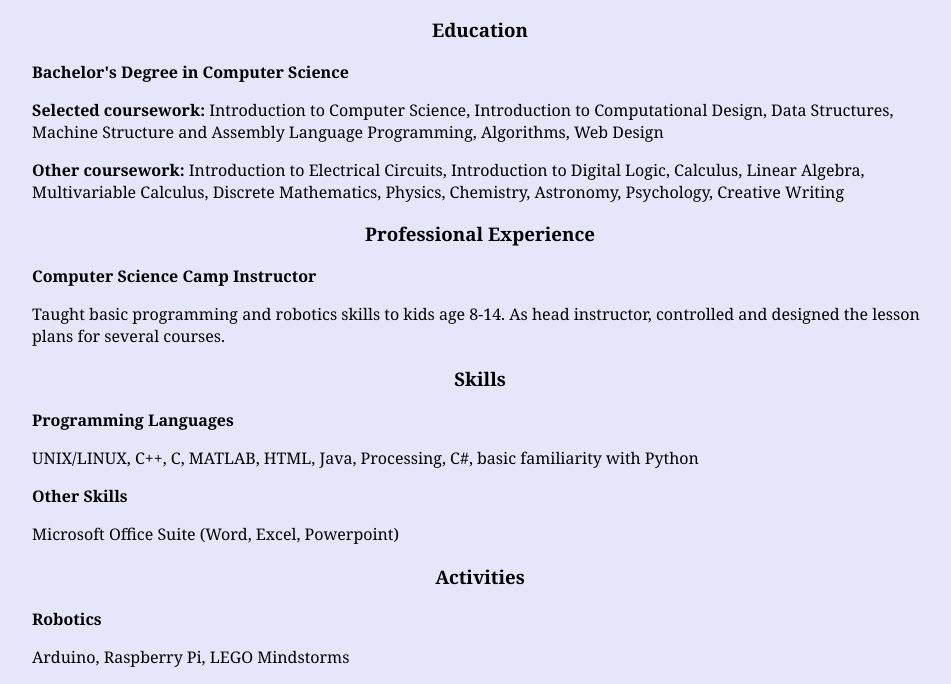
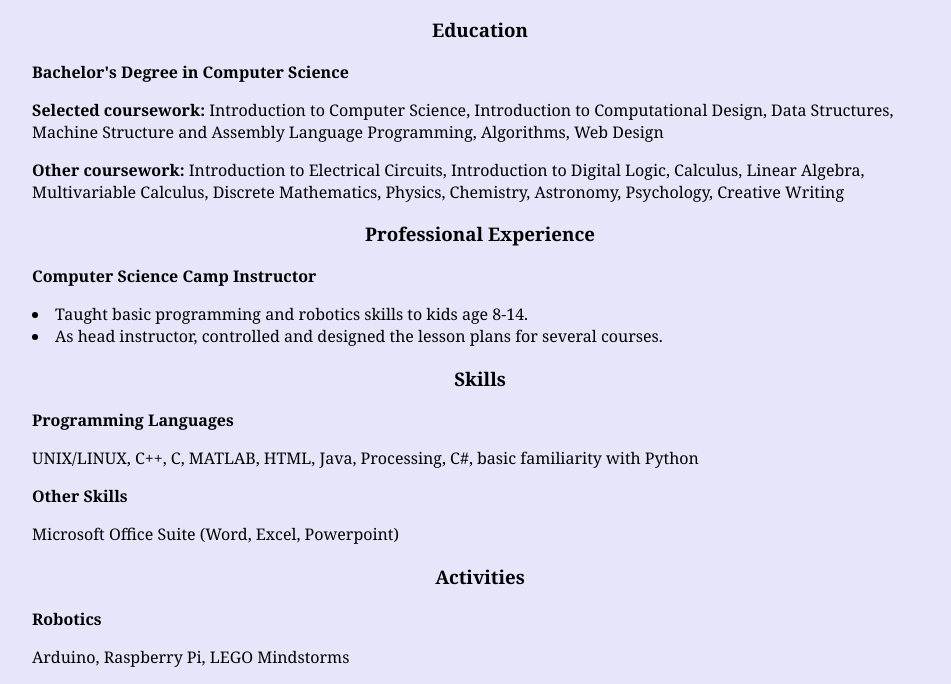
Before and after one commit to cvande04/cvande04.github.io, a plain HTML site: page resume.html in a window 1280 px wide. Shown: the part 122-806 px from the top of the page, without its empty margins (160-1111 px from the left). Drawn offline with Linux system fonts and the light colour scheme.

Commit message:
tweaked list syntax in resume.html

```diff
--- a/resume.html
+++ b/resume.html
@@ -16,7 +16,7 @@
                 <p><span class="item">Other coursework:</span> Introduction to Electrical Circuits, Introduction to Digital Logic, Calculus, Linear Algebra, Multivariable Calculus, Discrete Mathematics, Physics, Chemistry, Astronomy, Psychology, Creative Writing</p>
         <h3>Professional Experience</h3>
                 <p><span class="item">Computer Science Camp Instructor</span></p>
-                <p><span class="list">Taught basic programming and robotics skills to kids age 8-14.</span> <span class="list">As head instructor, controlled and designed the lesson plans for several courses.</span></p>
+                <p><li>Taught basic programming and robotics skills to kids age 8-14.</li> <li>As head instructor, controlled and designed the lesson plans for several courses.</li></p>
         <h3>Skills</h3>
                 <p><span class="item">Programming Languages</span></p>
                 <p>UNIX/LINUX, C++, C, MATLAB, HTML, Java, Processing, C#, basic familiarity with Python</p>
```
